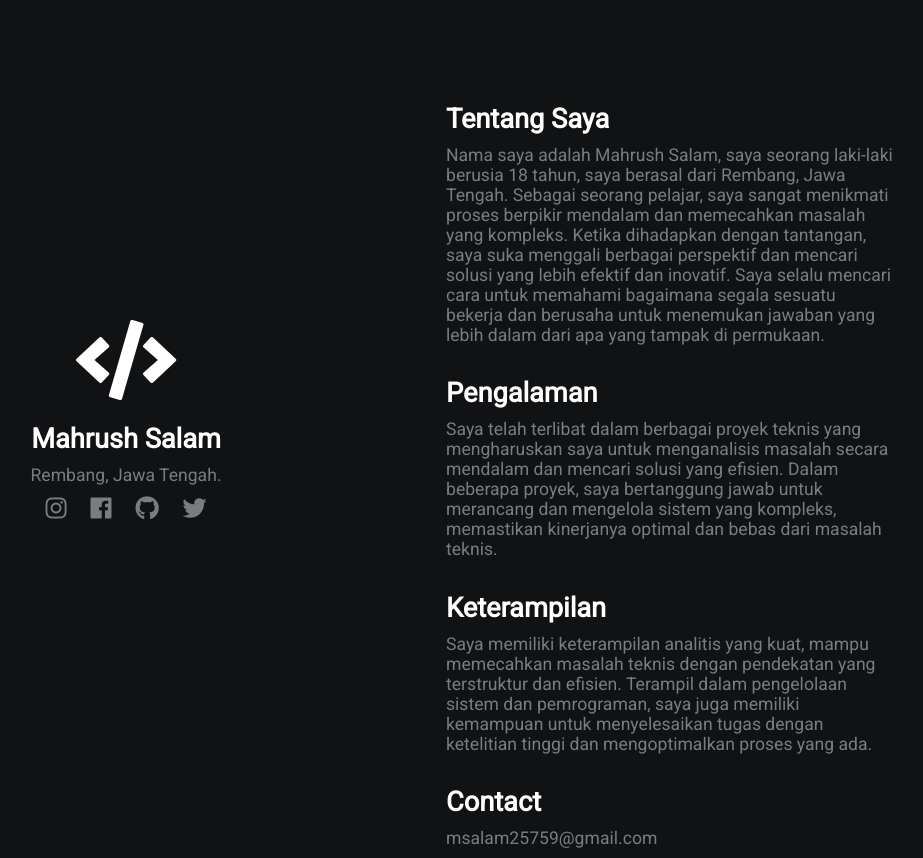
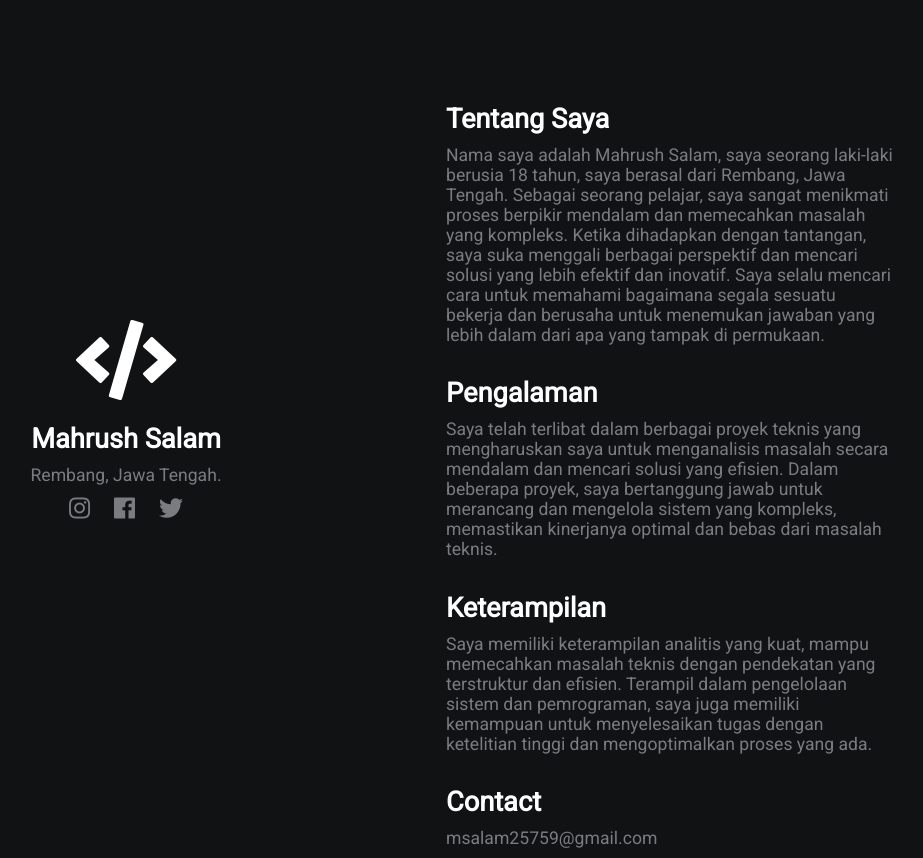
Before and after one commit to MahrushSalam/website, a plain HTML site: page index.html in a window 1280 px wide. Shown: the whole page, without its empty margins (194-1117 px from the left). Drawn offline with Linux system fonts and the light colour scheme.

Commit message:
Update index.html

```diff
--- a/index.html
+++ b/index.html
@@ -16,7 +16,6 @@
             <p>Rembang, Jawa Tengah.</p>
             <a href="https://www.instagram.com/2ez4ms/"><i class="fab fa-instagram"></i></a>
             <a href="https://www.facebook.com/mahrus.salam.142"><i class="fab fa-facebook"></i></a>
-            <a href="https://github.com/MahrushSalam"><i class="fab fa-github"></i></a>
             <a href="https://x.com/LamzNotFound"><i class="fab fa-twitter"></i></a>
         </div>
         <div class="section-2">
```
